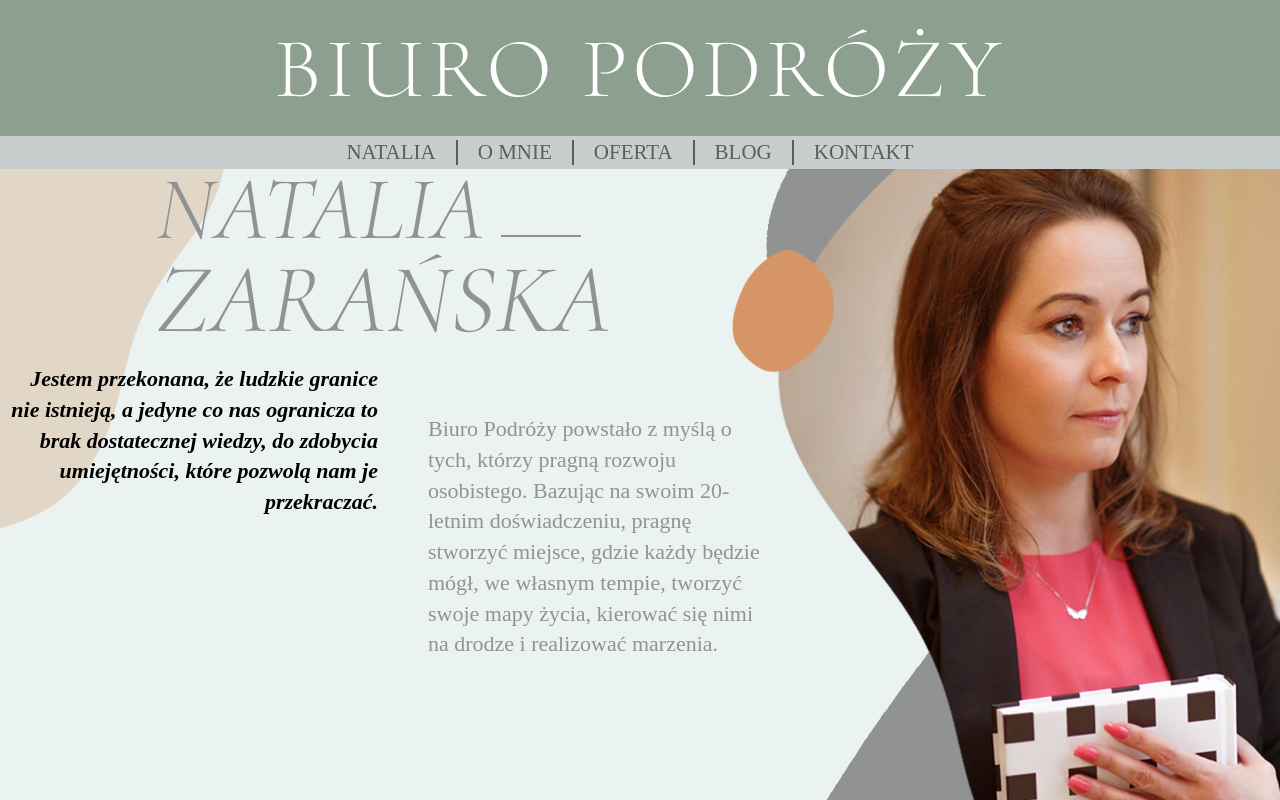
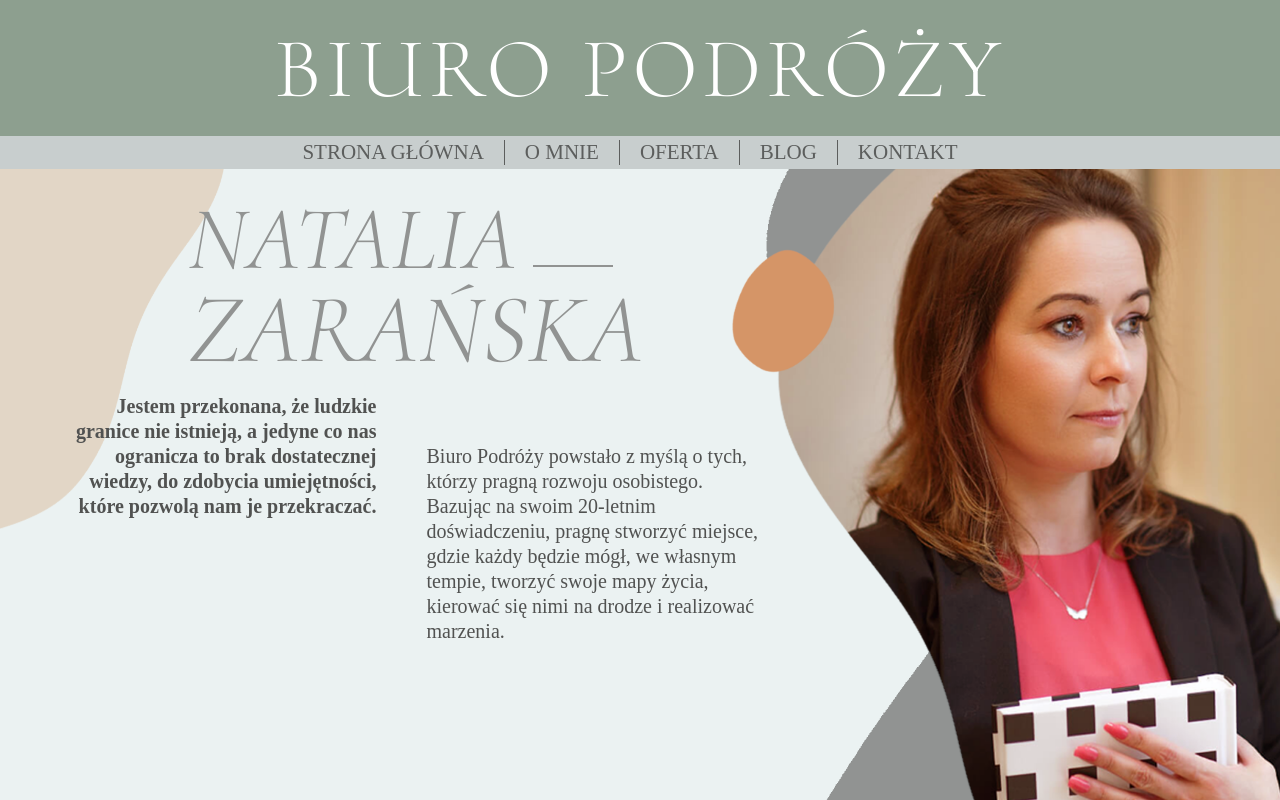
Before and after one commit to marcinstenka/zaranska, a React (Create React App) app: page / in a window 1280 px wide. Built offline with nearby package versions, Linux system fonts and the light colour scheme.

Commit message:
hero and contact 1.1

```diff
--- a/src/App.css
+++ b/src/App.css
@@ -5,6 +5,9 @@
   box-sizing: border-box;
 }
 
+body{
+  background: var(--bg);
+}
 a {
   text-decoration: none;
 }
@@ -14,6 +17,7 @@ a {
   --light-gray: #C8CECE;
   --gray: #919392;
   --dark-gray: #5C5E5D;
+  --text-gray: #515251;
   --bg: #EBF2F2;
   --logo: 136px;
   --nav: 33px;
@@ -24,6 +28,8 @@ a {
 .top-bar{
   height: var(--logo);
   width: 100%;
+  position: relative;
+  z-index: 10;
   display: flex;
   justify-content: center;
   align-items: center;
@@ -41,6 +47,8 @@ a {
 .top-bar__desktop-nav{
   width: 100%;
   height: var(--nav);
+  position: relative;
+  z-index: 10;
   display: flex;
   justify-content: center;
   align-items: center;
@@ -51,7 +59,7 @@ a {
 
 .desktop-nav__item{
   font-size: 21px;
-  border-right: 2px solid var(--dark-gray);
+  border-right: 1px solid var(--dark-gray);
   padding-right: 20px;
 }
 
@@ -87,17 +95,16 @@ a {
 }
 
 .hero__info{
-  width: 60%;
-  height: 100%;
+  width: 65%;
   display: flex;
   justify-content: center;
   align-items: center;
   flex-direction: column;
+  padding: 30px 0 0 0;
 }
 
 .intro{
   position: relative;
-  margin-top: -140px;
   font-family: var(--font);
   line-height: 0.9;
 }
@@ -127,29 +134,29 @@ a {
 
 .info__p{
   display: flex;
-  font-size: 22px;
+  font-size: 20px;
 }
 .p-left{
-  max-width: 438px;
+  max-width: 316px;
   position: relative;
   margin: 20px 50px 0 0;
   text-align: right;
   font-weight: 700;
-  font-style: italic;
 }
 
 .p-right{
-  max-width: 340px;
+  max-width: 345px;
   margin: 70px 0 0 0;
-  color: var(--gray);
 }
 .p-right,.p-left{
-  line-height: 1.4;
+  line-height: 1.25;
+  color: var(--text-gray)
 }
 
 /* Contact */
 .contact-container{
-  height: calc(100vh - var(--logo) - var(--nav));
+  position: relative;
+  min-height: calc(100vh - var(--logo) - var(--nav));
   background: var(--bg);
 
 }
@@ -163,7 +170,7 @@ a {
   justify-content: center;
   align-items: center;
   position: relative;
-  height: calc(90vh - var(--logo) - var(--nav));
+  padding: 60px 0 0 0;
   color: var(--dark-gray);
 
 }
@@ -174,18 +181,18 @@ a {
 }
 
 .contact__info{
-  margin: 0 0 201px 50px;
+  margin: 0 0 217px 50px;
 }
 .contact__info-title{
   font-family: var(--font);
   font-weight: 400;
-  font-size: 40px;
+  font-size: 36px;
   position: relative;
   margin: 0 0 20px 0;
 }
 .contact__info-title::after{
   content: '';
-  height: 2px;
+  height: 1px;
   width: 170px;
   background: var(--dark-gray);
   position: absolute;
@@ -194,7 +201,7 @@ a {
 }
 
 .contact__info-p{
-  font-size: 23px;
+  font-size: 19px;
   margin: 0 0 10px 0;
 }
 .contact__info-p:nth-of-type(5){
--- a/src/components/Navbar.js
+++ b/src/components/Navbar.js
@@ -3,7 +3,7 @@ import { Link } from 'react-router-dom'
 function Navbar() {
     return (
         <ul className='top-bar__desktop-nav'>
-            <li className='desktop-nav__item'><Link to='/'>NATALIA</Link></li>
+            <li className='desktop-nav__item'><Link to='/'>STRONA GŁÓWNA</Link></li>
             <li className='desktop-nav__item'><Link to='/'>O MNIE</Link></li>
             <li className='desktop-nav__item'><Link to='/'>OFERTA</Link></li>
             <li className='desktop-nav__item'><Link to='/'>BLOG</Link></li>
```
Also changed, not shown: public/manifest.json.
